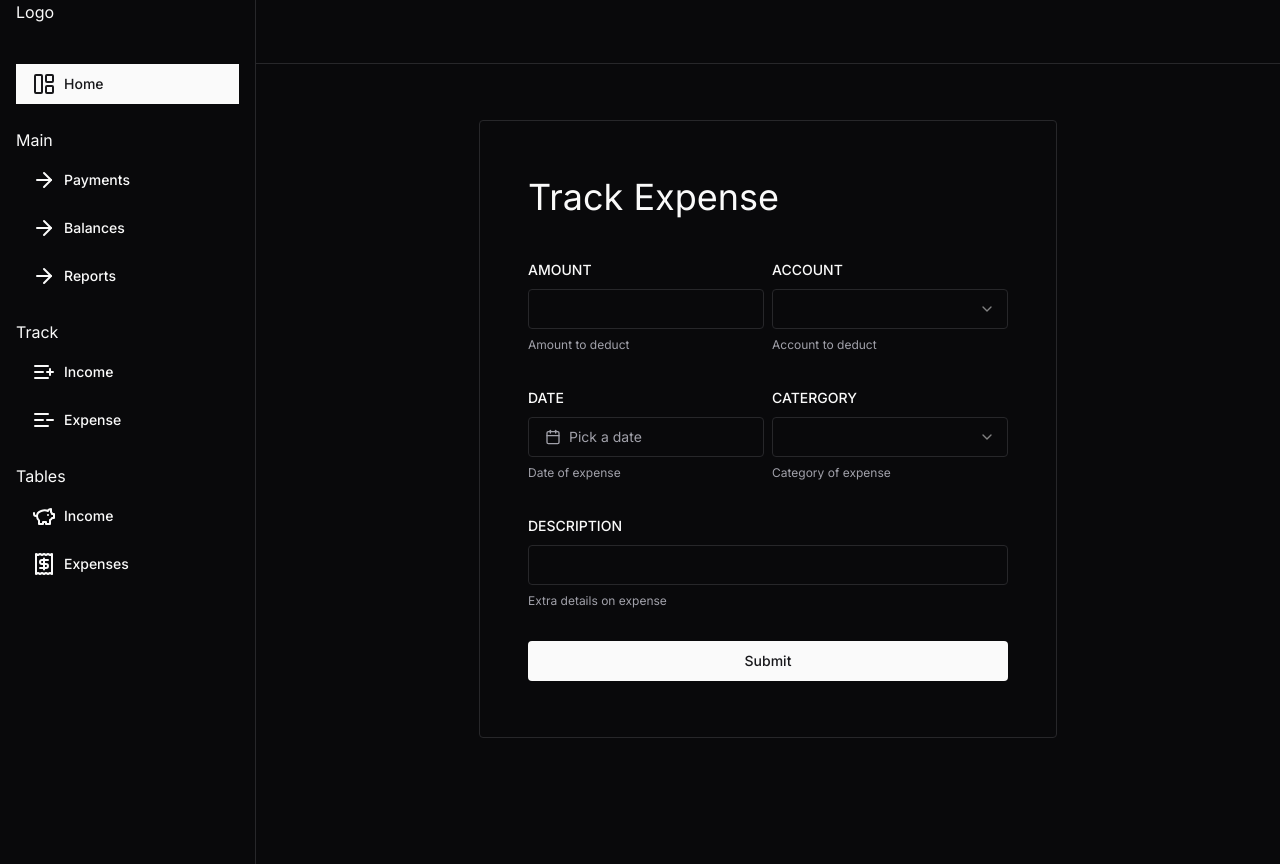
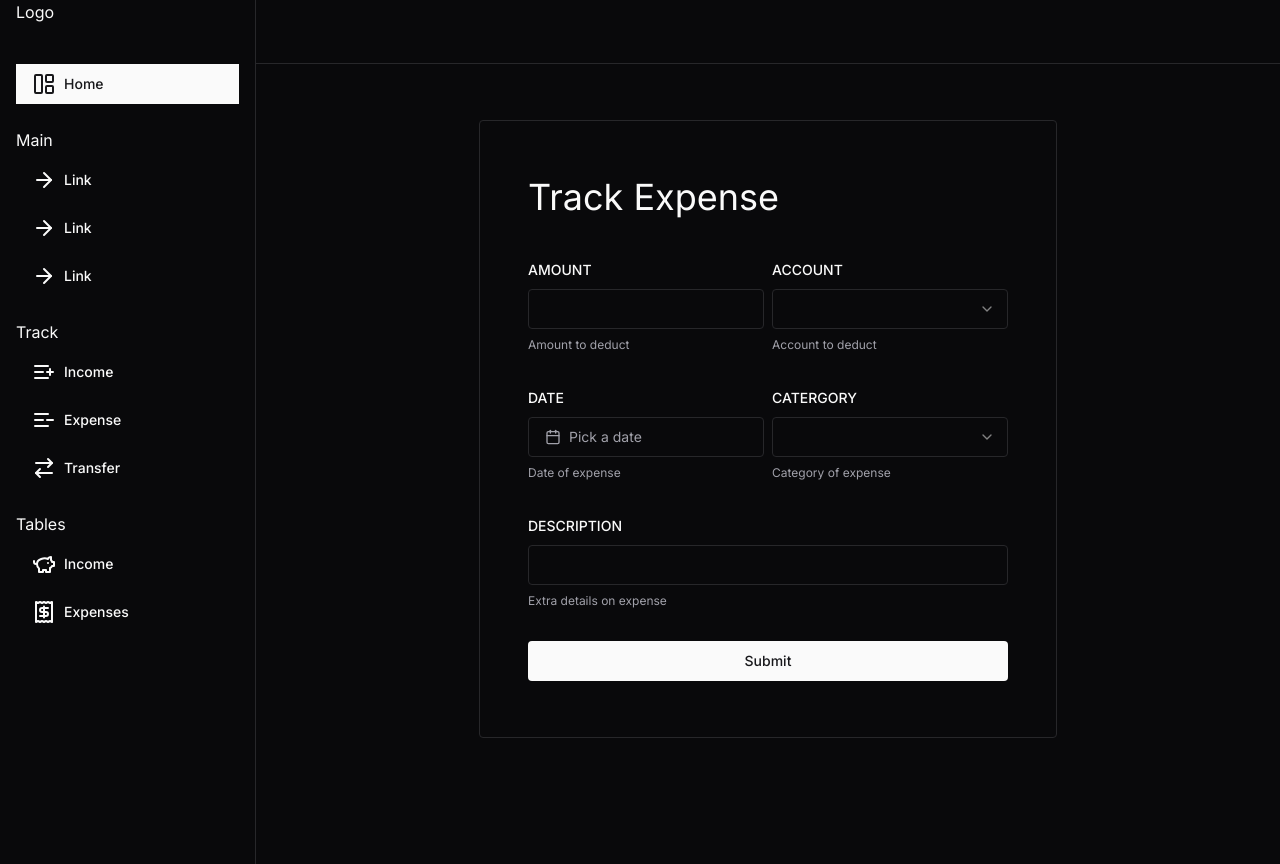
Before and after one commit to michaelcanonizado/finance-tracker, a Next.js app: page /1/track/expense in a window 1280 px wide. Built offline with nearby package versions, Linux system fonts and the light colour scheme.

Commit message:
feat: add transfer money link to sidebar and initialized page route

```diff
--- /dev/null
+++ b/src/app/(dashboard)/[username]/track/transfer/page.tsx
@@ -0,0 +1,11 @@
+import React from "react";
+
+import { transferMoney } from "@/lib/transferMoney";
+
+const TransferMoney = async () => {
+  const res = await transferMoney();
+
+  return <div>TransferMoney</div>;
+};
+
+export default TransferMoney;
--- a/src/components/navigation/sidebar/DashboardSidebar.tsx
+++ b/src/components/navigation/sidebar/DashboardSidebar.tsx
@@ -9,6 +9,7 @@ import {
   ArrowRight,
   ListPlus,
   ListMinus,
+  ArrowRightLeft,
 } from "lucide-react";
 
 import { Button } from "@/components/ui/button";
@@ -24,18 +25,18 @@ const DashboardSidebar = ({ className }: { className?: string }) => {
       title: "Main",
       routes: [
         {
-          title: "Payments",
-          href: `/${user}/payments`,
+          title: "Link",
+          href: `/${user}`,
           icon: <ArrowRight className={linkIconClasses} />,
         },
         {
-          title: "Balances",
-          href: `/${user}/balances`,
+          title: "Link",
+          href: `/${user}`,
           icon: <ArrowRight className={linkIconClasses} />,
         },
         {
-          title: "Reports",
-          href: `/${user}/reports`,
+          title: "Link",
+          href: `/${user}`,
           icon: <ArrowRight className={linkIconClasses} />,
         },
       ],
@@ -52,6 +53,11 @@ const DashboardSidebar = ({ className }: { className?: string }) => {
           title: "Expense",
           href: `/${user}/track/expense`,
           icon: <ListMinus className={linkIconClasses} />,
+        },
+        {
+          title: "Transfer",
+          href: `/${user}/track/transfer`,
+          icon: <ArrowRightLeft className={linkIconClasses} />,
         },
       ],
     },
--- /dev/null
+++ b/src/lib/transferMoney.ts
@@ -0,0 +1,3 @@
+export const transferMoney = async () => {
+  console.log("transfering...");
+};
```
